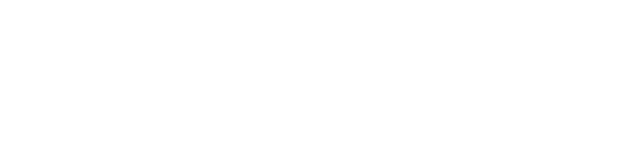
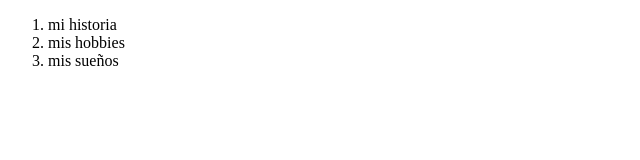
Before and after one commit to Lmunoz22/autografia, a plain HTML site: page index.html in a window 1280 px wide. Shown: the whole page, without its empty margins (0-640 px from the left). Drawn offline with Linux system fonts and the light colour scheme.

Commit message:
feat: add navbar with links

```diff
--- a/index.html
+++ b/index.html
@@ -6,6 +6,14 @@
     <title>Document</title>
 </head>
 <body>
-
+    <header>
+        <nav>
+            <ol>
+                <li>mi historia</li>
+                <li>mis hobbies</li>
+                <li>mis sueños</li>
+            </ol>
+        </nav>
+    </header>
 </body>
 </html>
```
